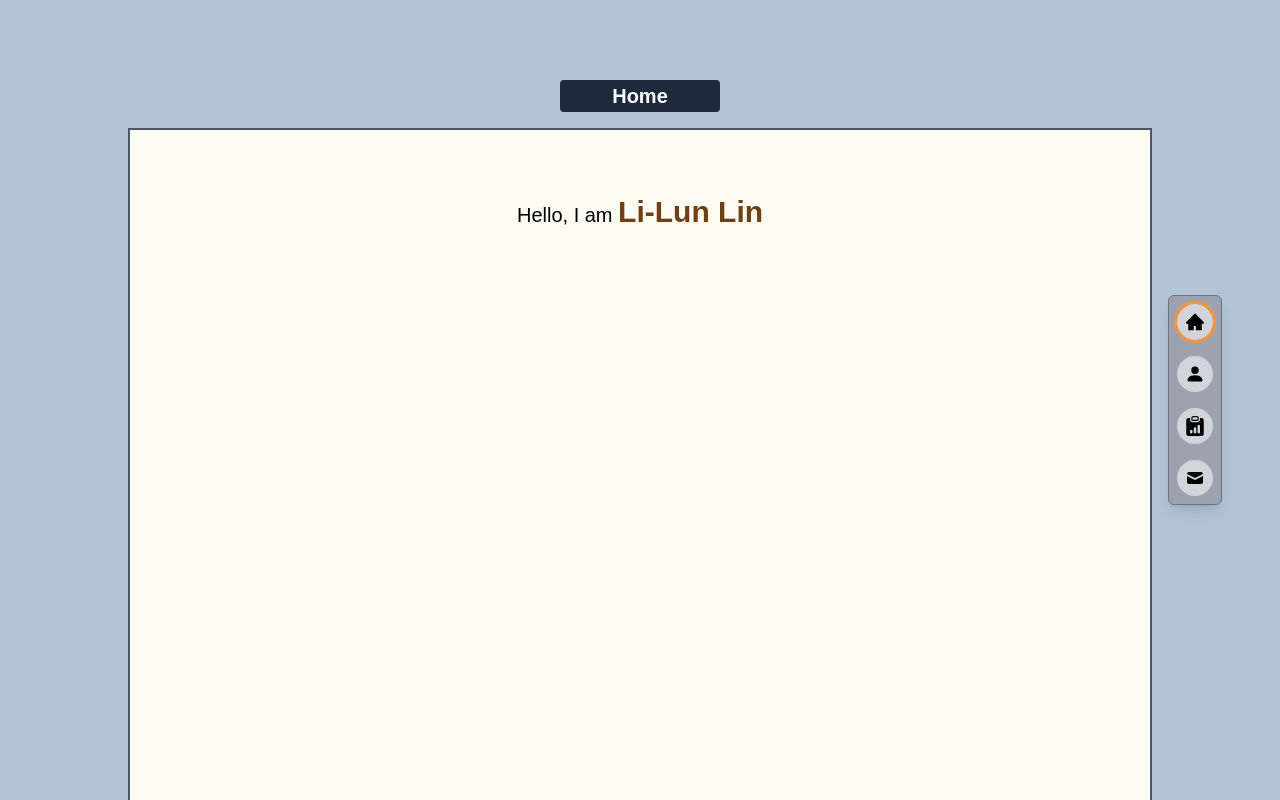
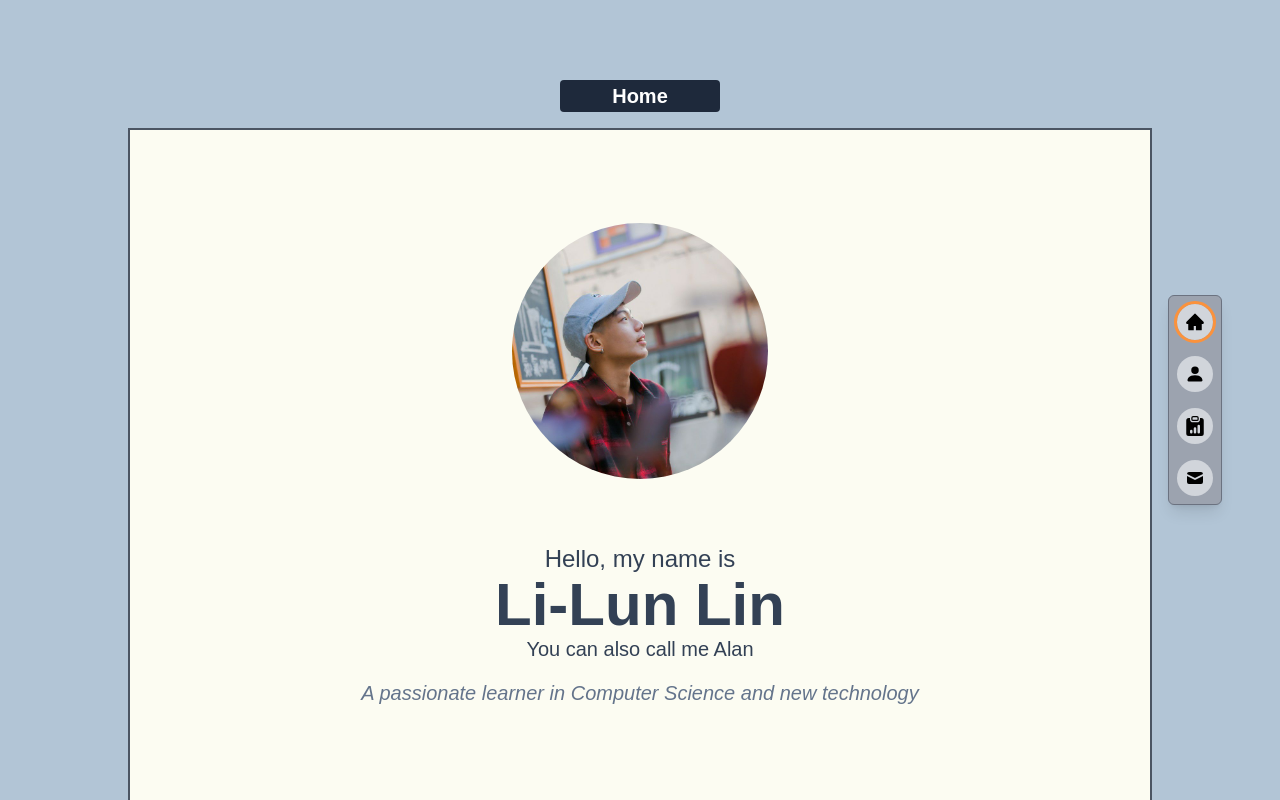
Before and after one commit to alan910127/alan910127, a Next.js app: page / in a window 1280 px wide. Built offline with nearby package versions, Linux system fonts and the light colour scheme; a web font is replaced by a local one.

Commit message:
✨ Add index page

```diff
--- a/src/pages/index.tsx
+++ b/src/pages/index.tsx
@@ -1,19 +1,38 @@
 import { ElevatorLayout } from "@/layouts/ElevatorLayout";
+import { motion } from "framer-motion";
 import { type NextPage } from "next";
+import Image from "next/image";
+import avatar from "~/images/avatar.jpg";
 
-const Home: NextPage = () => {
+const HomePage: NextPage = () => {
   return (
     <ElevatorLayout title="Hello, I am Alan" currentLabel="Home">
-      <main className="flex flex-col items-center py-16 font-main">
-        <h1 className="text-xl">
-          Hello, I am{" "}
-          <strong className="text-3xl font-bold text-yellow-900">
-            Li-Lun Lin
-          </strong>
-        </h1>
+      <main className="flex h-full flex-col items-center justify-center gap-16 px-4 font-main">
+        <motion.section
+          initial={{ opacity: 0, x: "-100%" }}
+          animate={{ x: 0, opacity: 1 }}
+          transition={{ delay: 0.75, duration: 1 }}
+        >
+          <Image src={avatar} alt="Avatar" className="h-64 w-64 rounded-full" />
+        </motion.section>
+        <motion.section
+          className="flex flex-col gap-4 text-slate-700"
+          initial={{ opacity: 0, x: "-100%" }}
+          animate={{ x: 0, opacity: 1 }}
+          transition={{ delay: 0.8, duration: 1 }}
+        >
+          <h1 className="flex flex-col items-center text-2xl">
+            <span>Hello, my name is</span>
+            <strong className="text-6xl font-bold">Li-Lun Lin</strong>
+          </h1>
+          <p className="-mt-4 text-center text-xl">You can also call me Alan</p>
+          <p className="text-center text-xl italic text-slate-500">
+            A passionate learner in Computer Science and new technology
+          </p>
+        </motion.section>
       </main>
     </ElevatorLayout>
   );
 };
 
-export default Home;
+export default HomePage;
```
Also changed, not shown: tsconfig.json (+14 -3 lines), public/images/avatar.jpg (added).
